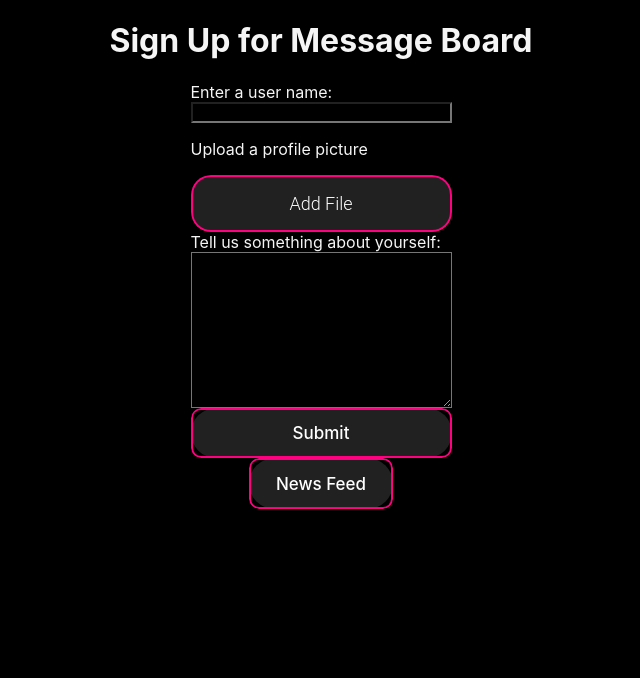
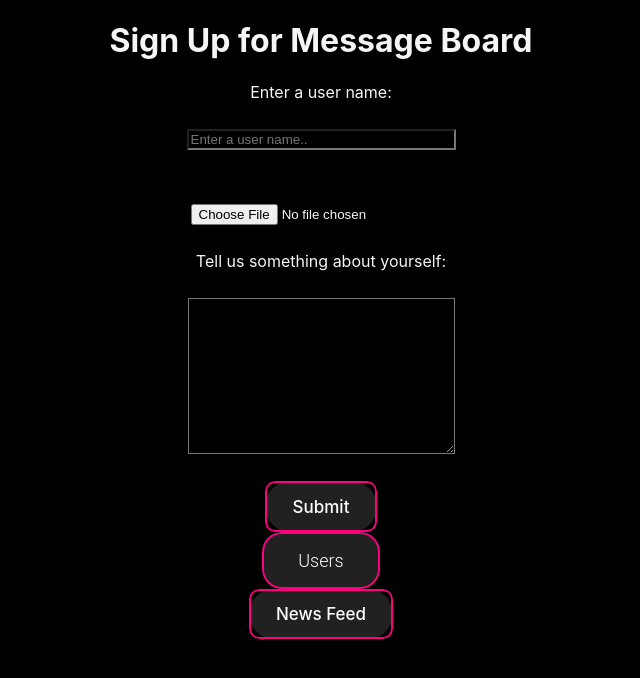
Before and after one commit to SalamanderCtesiphon/message-board, a React (Create React App) app: page /signup in a window 1280 px wide. Shown: the top 678 px of the page, without its empty margins (319-959 px from the left). Built offline with nearby package versions, Linux system fonts and the light colour scheme.

Commit message:
trying to upload a picture to my user object

```diff
--- a/package.json
+++ b/package.json
@@ -6,6 +6,7 @@
     "@testing-library/jest-dom": "^5.16.5",
     "@testing-library/react": "^13.4.0",
     "@testing-library/user-event": "^13.5.0",
+    "@uppy/transloadit": "^3.1.6",
     "react": "^18.2.0",
     "react-dom": "^18.2.0",
     "react-router-dom": "^6.14.1",
--- a/src/App.css
+++ b/src/App.css
@@ -399,11 +399,13 @@ h3 {
 }
 
 .sign-up-page > form > input {
+  width: 100%;
   background-color: black;
   color: whitesmoke;
 }
 
 .sign-up-page > form > textarea {
+  width: 100%;
   background-color: black;
   color: whitesmoke;
 }
@@ -411,4 +413,7 @@ h3 {
 form {
   display: flex;
   flex-direction: column;
+  align-items: center;
+  height: 450px;
+  justify-content: space-between;
 }
--- a/src/pages/SignUp.jsx
+++ b/src/pages/SignUp.jsx
@@ -2,12 +2,22 @@ import React, { useState } from 'react'
 
 function SignUp() {
   const [users, setUsers] = useState([]);
-  const [user, setUser] = useState({});
+  const [userPic, setUserPic] = useState({});
   const [userName, setUserName] = useState('');
+  const [userInfo, setUserInfo] = useState('');
 
   const createUser = (e) => {
     e.preventDefault();
-    console.log(userName);
+    addUser({userName, userInfo, userPic});
+    setUserInfo('');
+    setUserName('');
+    setUserPic('');
+  }
+
+  const addUser = () => {
+    const id = Math.floor(Math.random() * 100000) + 1;
+    const newUser = { id, userName, userInfo, userPic}
+    setUsers([...users, newUser]);
   }
 
 
@@ -16,13 +26,30 @@ function SignUp() {
       <h1>Sign Up for Message Board</h1>
       <form onSubmit={(e) => createUser(e)}>
         <label htmlFor="user-name">Enter a user name:</label>
-        <input type="text" onChange={(e) => setUserName(e.target.value)}/>
-        <p>Upload a profile picture</p>
-        <button>Add File</button>
+        <input
+          type="text"
+          placeholder='Enter a user name..'
+          onChange={(e) => setUserName(e.target.value)}
+          value={userName}
+        />
+        <label htmlFor="myFile"></label>
+        <input
+          type="file"
+          name="profile-pic"
+          id="user-pic"
+        />
         <label htmlFor="info">Tell us something about yourself:</label>
-        <textarea name="info" id="info" cols="30" rows="10"></textarea>
+        <textarea
+          name="info"
+          id="info"
+          cols="30"
+          rows="10"
+          value={userInfo}
+          onChange={(e) => setUserInfo(e.target.value)}
+        ></textarea>
         <button className="bn">Submit</button>
       </form>
+      <button onClick={() => console.log(users)}>Users</button>
       <button className='bn'><a href="/">News Feed</a></button>
     </div>
   )
```
Also changed, not shown: 2 other files (tests, documents, lock files or other folders).
